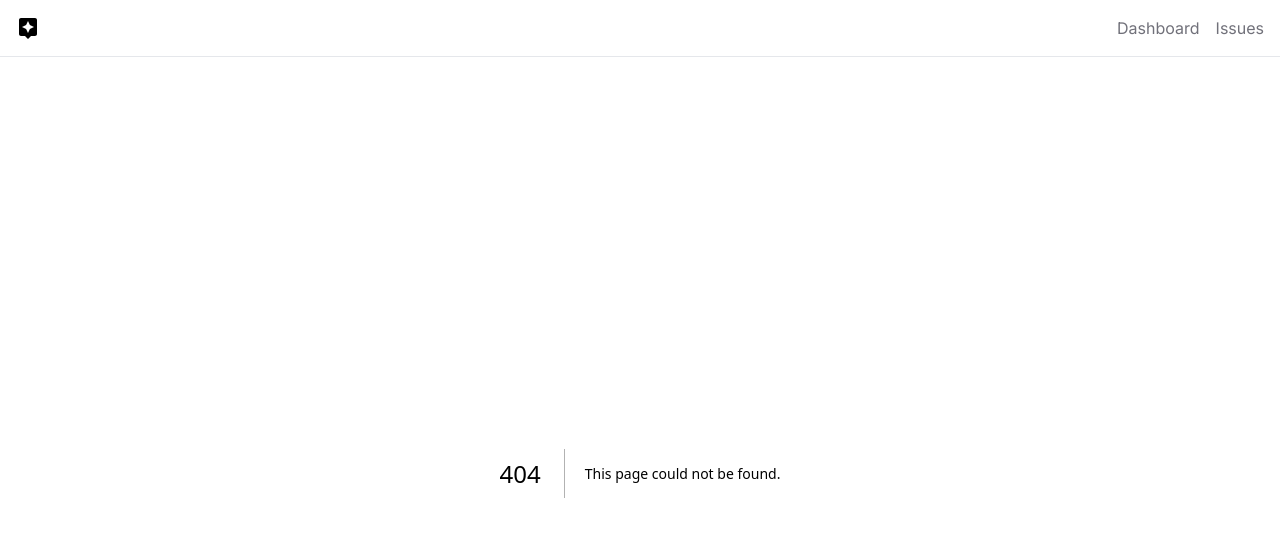
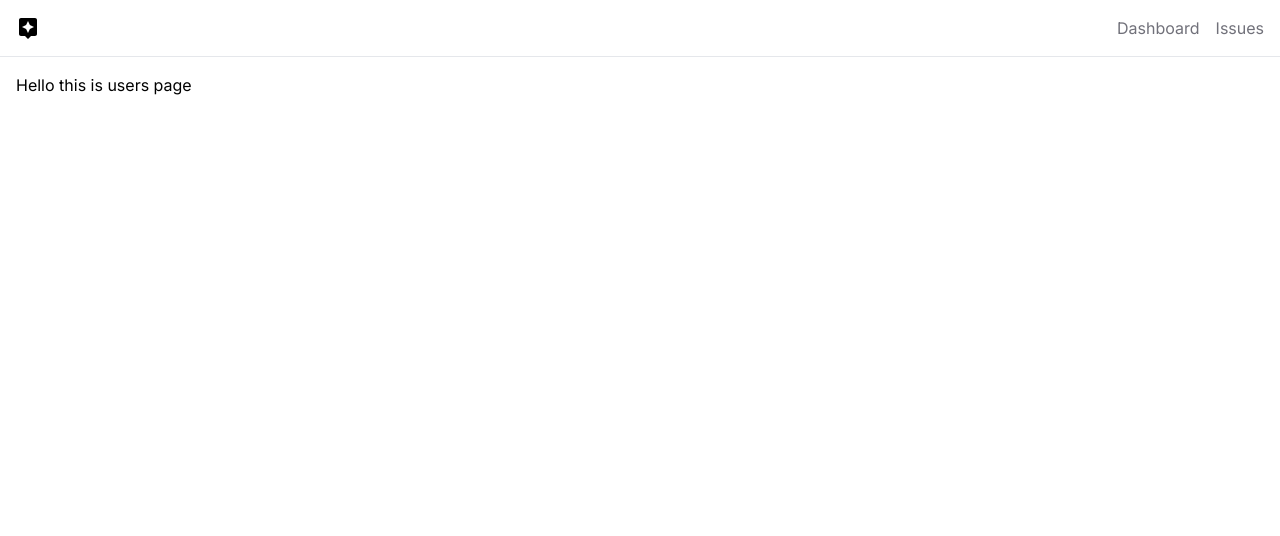
Before and after one commit to progwired/assignnxt, a Next.js app: page /users in a window 1280 px wide. Before the commit this address had no page. Shown: the top 536 px of the page. Built offline with nearby package versions, Linux system fonts and the light colour scheme.

Commit message:
adding users page

```diff
--- /dev/null
+++ b/app/users/page.tsx
@@ -0,0 +1,7 @@
+import React from "react";
+
+const UsersPage = () => {
+  return <div>Hello this is users page</div>;
+};
+
+export default UsersPage;
--- a/package.json
+++ b/package.json
@@ -4,7 +4,7 @@
   "private": true,
   "scripts": {
     "dev": "next dev",
-    "build": "next build",
+    "build": "prisma generate && next build",
     "start": "next start",
     "lint": "next lint"
   },
```
